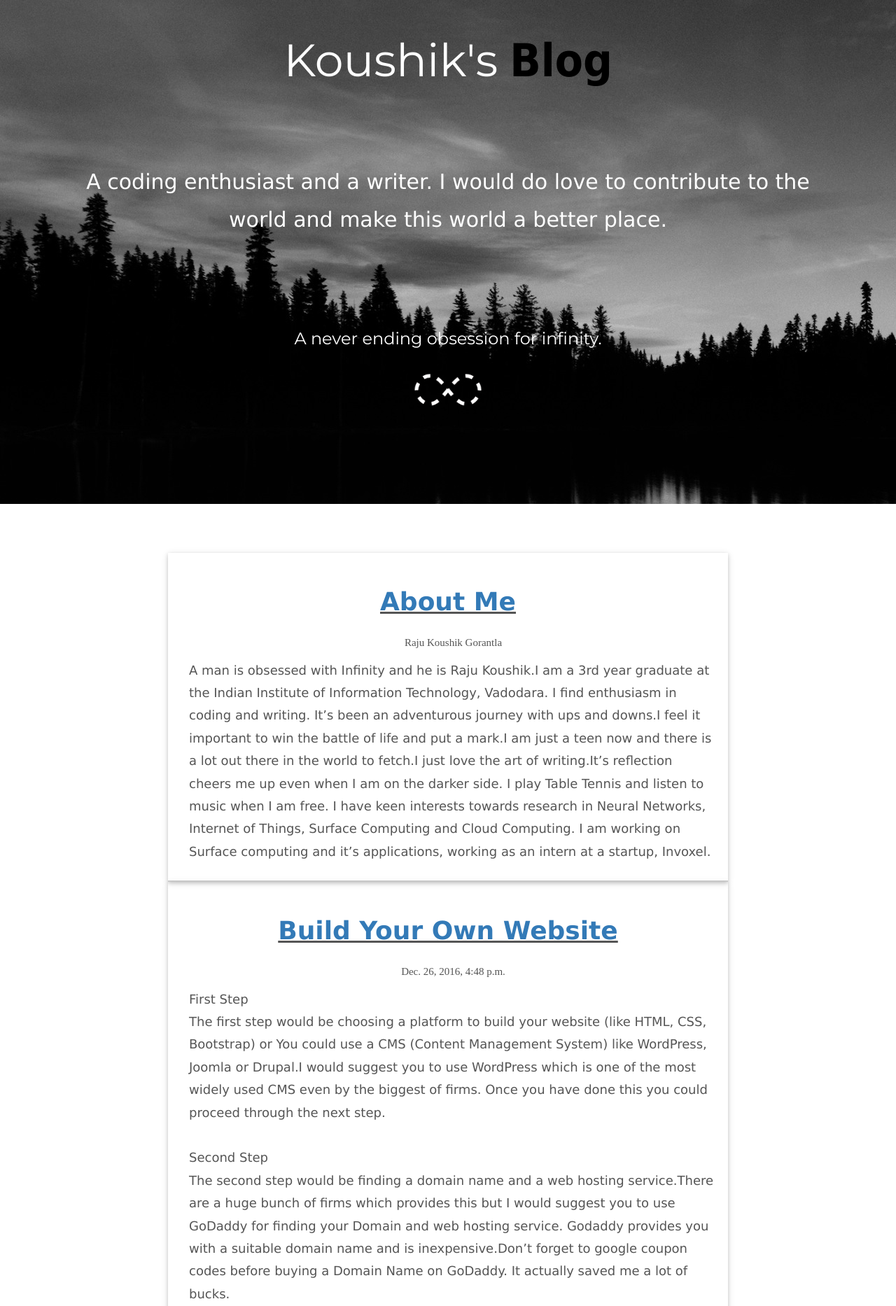
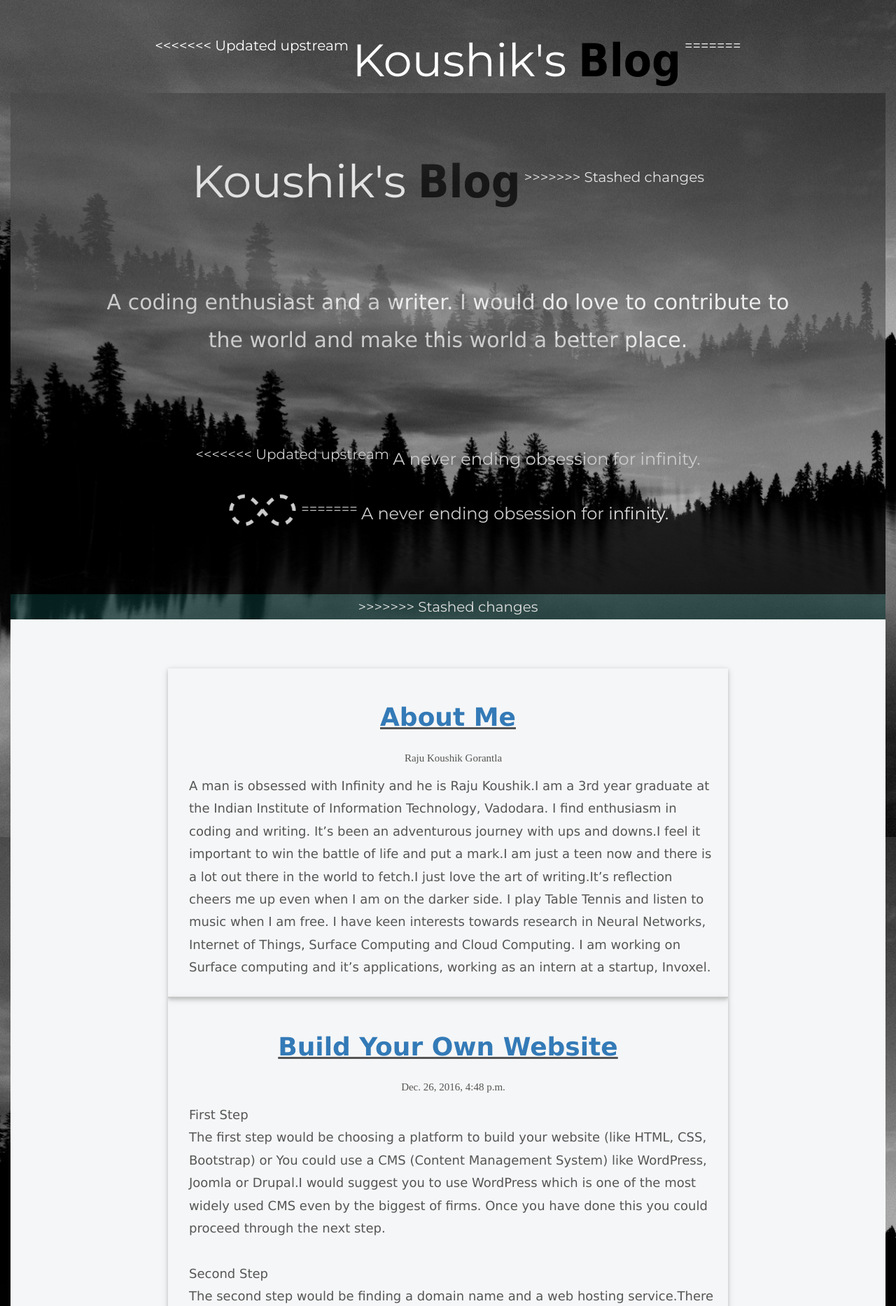
Before and after one commit to RajuKoushik/infiblog, a Django app: page /home/ in a window 1280 px wide. Shown: the part 80-1946 px from the top of the page at 70% size. Run offline with Django 3.2, Linux system fonts and the light colour scheme; data comes from the database, SQL or seed files in the repository; both versions use the stored data as it was after the commit; some libraries are stand-ins or nearby versions.

Commit message:
UI glitches

```diff
--- a/blog/templates/blog/home.html
+++ b/blog/templates/blog/home.html
@@ -27,6 +27,8 @@
                 text-align: center;
 
             }
+
+
             #border
             {
 
@@ -152,9 +154,15 @@
             }
    {% load static %}
   .bg-1 {
+      background-image: url("{% static "blog/final.jpeg" %}") ;
 
+<<<<<<< Updated upstream
       background: url("{% static "blog/final.jpeg" %}");
 
+=======
+
+
+>>>>>>> Stashed changes
       background-color: #000000; /* Green */
       color: #ffffff;
   }
@@ -163,7 +171,12 @@
     font-family: Verdana, Geneva, sans-serif;}
 
     .test{
+<<<<<<< Updated upstream
         height: calc(100vh);
+=======
+        height: calc(100vh - 80px);
+
+>>>>>>> Stashed changes
     }
 
     .pad-remove{
@@ -171,11 +184,13 @@
 
     }
   .bg-2 {
-      background-color: #ffffff; /* WHite */
+      background-color: #f5f6f7; /* WHite */
+
       color: #555555;
   }
   .bg-3 {
       background-color: #ffffff; /* White */
+
       color: #555555;
   }
   .bg-4 {
@@ -188,6 +203,12 @@
   }
   .pos{
         padding: 100px;
+
+  }
+
+  .overlay{
+background: rgba(8,56,54,0.7);
+       opacity: 0.8;
 
   }
   .navbar {
@@ -263,14 +284,32 @@ span.name { color:#000000;font-weight:bold;font-family:Tahoma }
     </div>
   </div>
 </nav>
+<<<<<<< Updated upstream
   <h1 style="font-size:65px; margin-top: 50px;" class="detail hvr-float">Koushik's <span class="name">Blog</span></h1>
+=======
+
+<!-- First Container -->
+ {% load static %}
+
+<div class="overlay">
+<div class="container-fluid bg-1 text-center test" >
+
+  <h1 style="font-size:65px" class="detail hvr-float">Koushik's <span class="name">Blog</span></h1>
+>>>>>>> Stashed changes
 
 
   <p class="pos testfont" style="font-size:30px">  A coding enthusiast and a writer. I would do love to contribute to the world and make this world a better place.
 </p>
 
+<<<<<<< Updated upstream
     <h3 class="hvr-float">A never ending obsession for infinity.</h3><br>
     <img style="height: 100px;" src="{% static "blog/dashinfinity.gif" %}">
+=======
+    <h3 class="hvr-float">A never ending obsession for infinity.</h3>
+
+
+</div>
+>>>>>>> Stashed changes
 </div>
 
 <!-- Second Container -->
```
Also changed, not shown: blog/static/blog/bgbg.jpg (added), blog/static/blog/bggb.jpg (added), blog/static/blog/gbgb.jpg (added), blog/static/blog/infi.gif (added), db.sqlite3.
